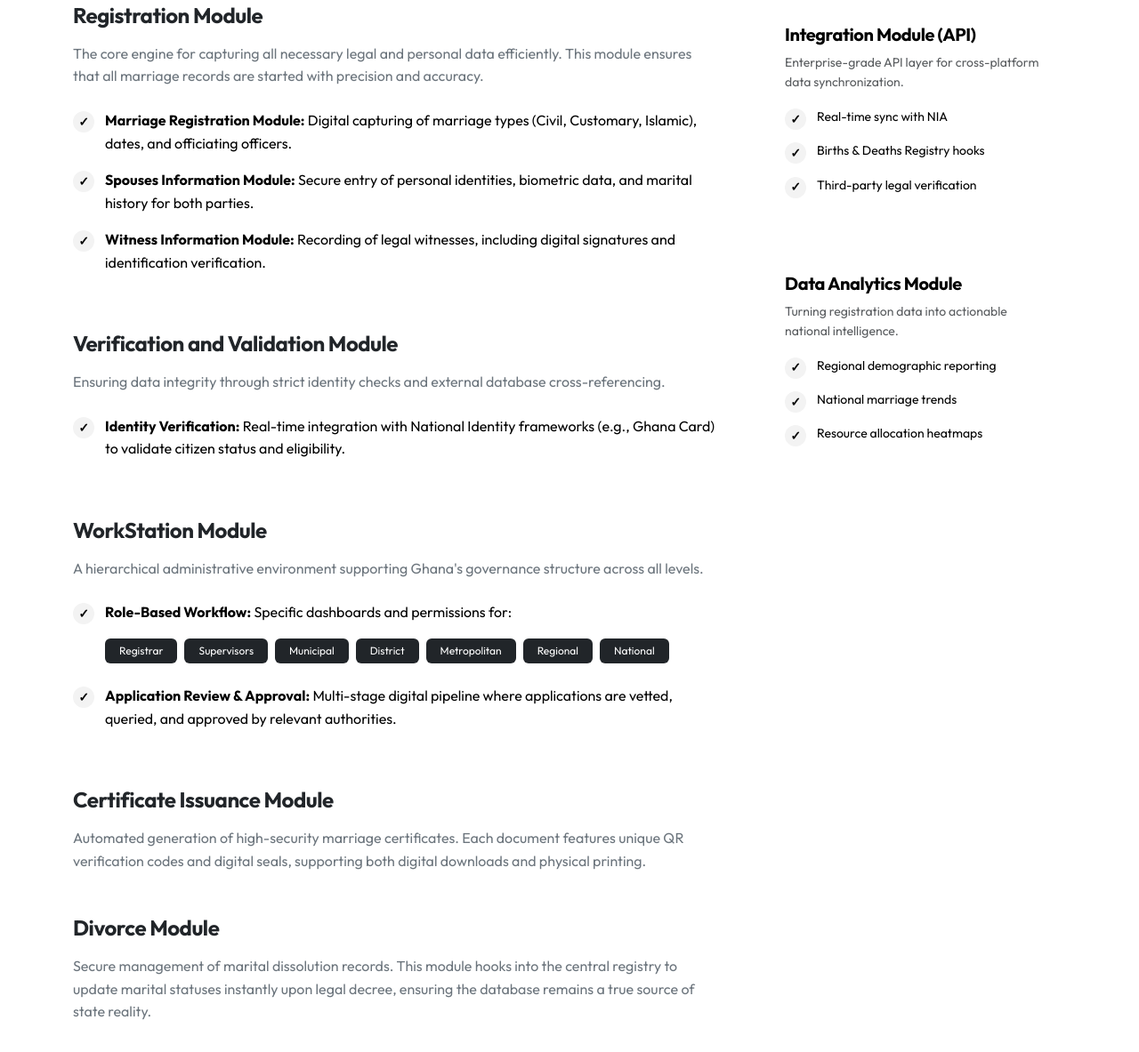
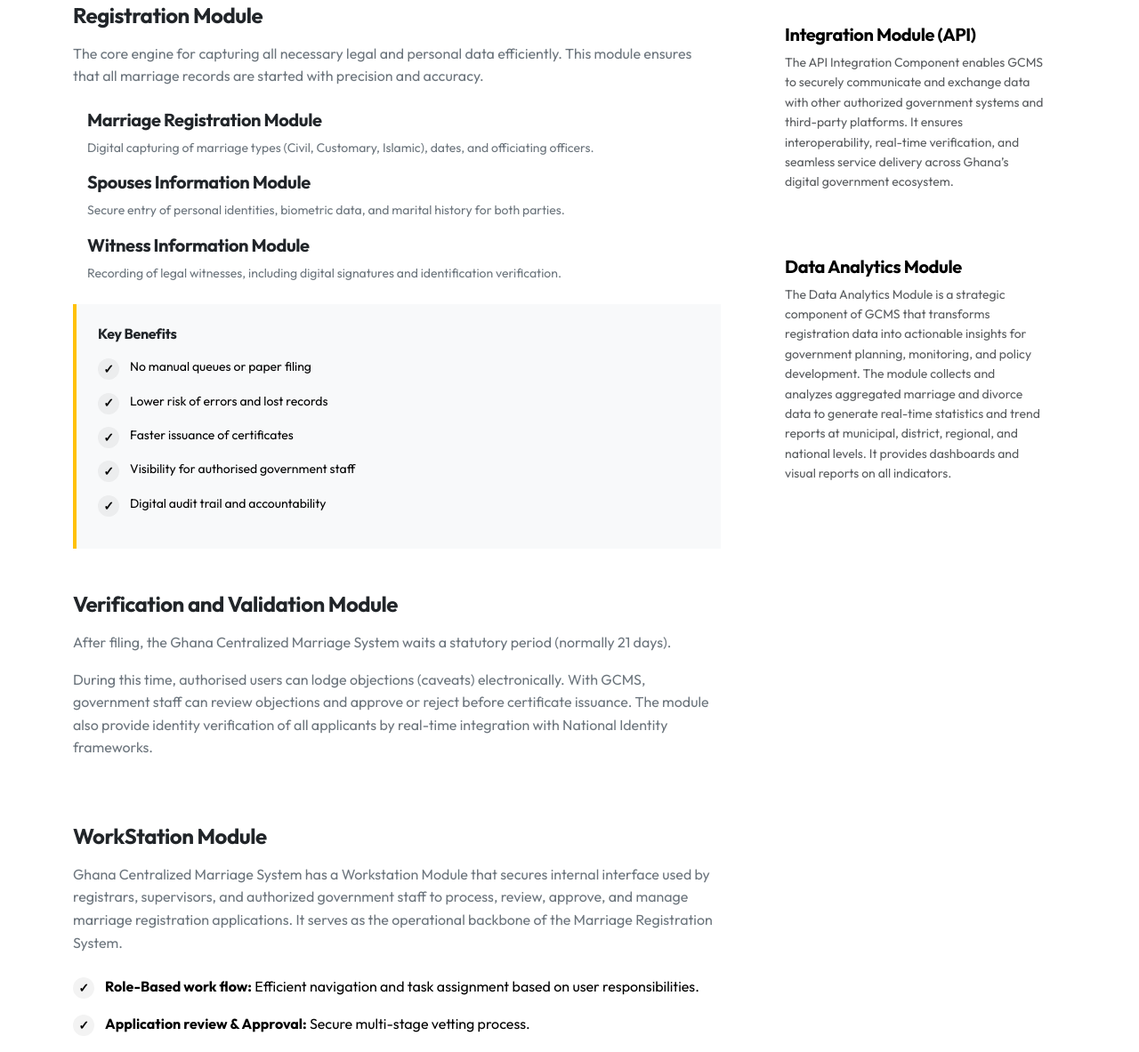
Before and after one commit to Manuel-Vardy/GCMS, a website: page modules.html in a window 1280 px wide. Shown: the part 674-1857 px from the top of the page at 89% size. Drawn offline with nearby package versions, Linux system fonts and the light colour scheme.

Commit message:
initail commit1

```diff
--- a/modules.html
+++ b/modules.html
@@ -107,19 +107,34 @@
                                 Registration Module
                             </h4>
                             <p class="mb-4 text-secondary">The core engine for capturing all necessary legal and
-                                personal data
-                                efficiently. This module ensures that all marriage records are started with
+                                personal data efficiently. This module ensures that all marriage records are started
+                                with
                                 precision and accuracy.</p>
-                            <ul class="feature-list">
-                                <li><strong>Marriage Registration Module:</strong> Digital capturing of
-                                    marriage types (Civil, Customary, Islamic), dates, and officiating officers.
-                                </li>
-                                <li><strong>Spouses Information Module:</strong> Secure entry of personal
-                                    identities, biometric data, and marital history for both parties.</li>
-                                <li><strong>Witness Information Module:</strong> Recording of legal
-                                    witnesses, including digital signatures and identification verification.
-                                </li>
-                            </ul>
+
+                            <div class="ms-3 mb-4">
+                                <h5 class="fw-bold text-dark mb-2">Marriage Registration Module</h5>
+                                <p class="text-secondary small mb-3">Digital capturing of marriage types (Civil,
+                                    Customary, Islamic), dates, and officiating officers.</p>
+
+                                <h5 class="fw-bold text-dark mb-2">Spouses Information Module</h5>
+                                <p class="text-secondary small mb-3">Secure entry of personal identities, biometric
+                                    data, and marital history for both parties.</p>
+
+                                <h5 class="fw-bold text-dark mb-2">Witness Information Module</h5>
+                                <p class="text-secondary small mb-0">Recording of legal witnesses, including digital
+                                    signatures and identification verification.</p>
+                            </div>
+
+                            <div class="bg-light p-4 border-start border-warning border-4">
+                                <h6 class="fw-bold text-dark mb-3">Key Benefits</h6>
+                                <ul class="feature-list small mb-0">
+                                    <li>No manual queues or paper filing</li>
+                                    <li>Lower risk of errors and lost records</li>
+                                    <li>Faster issuance of certificates</li>
+                                    <li>Visibility for authorised government staff</li>
+                                    <li>Digital audit trail and accountability</li>
+                                </ul>
+                            </div>
                         </div>
 
                         <!-- B. Verification and Validation Module -->
@@ -127,14 +142,12 @@
                             <h4 class="fw-bold mb-3 text-dark d-flex align-items-center gap-2">
                                 Verification and Validation Module
                             </h4>
-                            <p class="mb-4 text-secondary">Ensuring data integrity through strict identity checks and
-                                external
-                                database cross-referencing.</p>
-                            <ul class="feature-list">
-                                <li><strong>Identity Verification:</strong> Real-time integration with
-                                    National Identity frameworks (e.g., Ghana Card) to validate citizen status
-                                    and eligibility.</li>
-                            </ul>
+                            <p class="mb-3 text-secondary">After filing, the Ghana Centralized Marriage System waits a
+                                statutory period (normally 21 days).</p>
+                            <p class="mb-4 text-secondary">During this time, authorised users can lodge objections
+                                (caveats) electronically. With GCMS, government staff can review objections and approve
+                                or reject before certificate issuance. The module also provide identity verification of
+                                all applicants by real-time integration with National Identity frameworks.</p>
                         </div>
 
                         <!-- C. WorkStation Module -->
@@ -142,24 +155,16 @@
                             <h4 class="fw-bold mb-3 text-dark d-flex align-items-center gap-2">
                                 WorkStation Module
                             </h4>
-                            <p class="mb-4 text-secondary">A hierarchical administrative environment supporting Ghana's
-                                governance structure across all levels.</p>
+                            <p class="mb-4 text-secondary">Ghana Centralized Marriage System has a Workstation Module
+                                that secures internal interface used by registrars, supervisors, and authorized
+                                government staff to process, review, approve, and manage marriage registration
+                                applications. It serves as the operational backbone of the Marriage Registration System.
+                            </p>
                             <ul class="feature-list">
-                                <li><strong>Role-Based Workflow:</strong> Specific dashboards and permissions
-                                    for:
-                                    <div class="d-flex flex-wrap gap-2 mt-3">
-                                        <span class="badge bg-dark fw-normal px-3 py-2">Registrar</span>
-                                        <span class="badge bg-dark fw-normal px-3 py-2">Supervisors</span>
-                                        <span class="badge bg-dark fw-normal px-3 py-2">Municipal</span>
-                                        <span class="badge bg-dark fw-normal px-3 py-2">District</span>
-                                        <span class="badge bg-dark fw-normal px-3 py-2">Metropolitan</span>
-                                        <span class="badge bg-dark fw-normal px-3 py-2">Regional</span>
-                                        <span class="badge bg-dark fw-normal px-3 py-2">National</span>
-                                    </div>
+                                <li><strong>Role-Based work flow:</strong> Efficient navigation and task assignment
+                                    based on user responsibilities.</li>
+                                <li><strong>Application review & Approval:</strong> Secure multi-stage vetting process.
                                 </li>
-                                <li class="mt-4"><strong>Application Review & Approval:</strong> Multi-stage
-                                    digital pipeline where applications are vetted, queried, and approved by
-                                    relevant authorities.</li>
                             </ul>
                         </div>
 
@@ -168,10 +173,9 @@
                             <h4 class="fw-bold mb-3 text-dark d-flex align-items-center gap-2">
                                 Certificate Issuance Module
                             </h4>
-                            <p class="mb-0 text-secondary">Automated generation of high-security marriage certificates.
-                                Each
-                                document features unique QR verification codes and digital seals, supporting
-                                both digital downloads and physical printing.</p>
+                            <p class="mb-0 text-secondary">The Certificate Issuance and Generation feature automates the
+                                creation, validation, and delivery of legally recognized marriage certificates from
+                                GCMS.</p>
                         </div>
 
                         <!-- E. Divorce Module -->
@@ -179,10 +183,11 @@
                             <h4 class="fw-bold mb-3 text-dark d-flex align-items-center gap-2">
                                 Divorce Module
                             </h4>
-                            <p class="mb-0 text-secondary">Secure management of marital dissolution records. This module
-                                hooks
-                                into the central registry to update marital statuses instantly upon legal
-                                decree, ensuring the database remains a true source of state reality.</p>
+                            <p class="mb-0 text-secondary">The Divorce Module is a secure component in GCMS designed to
+                                manage the registration, validation, and documentation of divorce proceedings in
+                                accordance with Ghana’s legal framework. It ensures that divorce records are properly
+                                processed, recorded, and linked to existing marriage records within the national civil
+                                registration system.</p>
                         </div>
 
                     </div>
@@ -199,23 +204,19 @@
                     <div class="d-flex flex-column gap-4">
                         <div class="premium-hover-card p-4">
                             <h5 class="fw-bold">Integration Module (API)</h5>
-                            <p class="text-muted small mb-3">Enterprise-grade API layer for cross-platform data
-                                synchronization.</p>
-                            <ul class="feature-list small mb-0">
-                                <li>Real-time sync with NIA</li>
-                                <li>Births & Deaths Registry hooks</li>
-                                <li>Third-party legal verification</li>
-                            </ul>
+                            <p class="text-muted small mb-0">The API Integration Component enables GCMS to securely
+                                communicate and exchange data with other authorized government systems and third-party
+                                platforms. It ensures interoperability, real-time verification, and seamless service
+                                delivery across Ghana’s digital government ecosystem.</p>
                         </div>
                         <div class="premium-hover-card p-4">
                             <h5 class="fw-bold">Data Analytics Module</h5>
-                            <p class="text-muted small mb-3">Turning registration data into actionable national
-                                intelligence.</p>
-                            <ul class="feature-list small mb-0">
-                                <li>Regional demographic reporting</li>
-                                <li>National marriage trends</li>
-                                <li>Resource allocation heatmaps</li>
-                            </ul>
+                            <p class="text-muted small mb-0">The Data Analytics Module is a strategic component of GCMS
+                                that transforms registration data into actionable insights for government planning,
+                                monitoring, and policy development. The module collects and analyzes aggregated marriage
+                                and divorce data to generate real-time statistics and trend reports at municipal,
+                                district, regional, and national levels. It provides dashboards and visual reports on
+                                all indicators.</p>
                         </div>
                     </div>
                 </div>
```
Also changed, not shown: index.html (+3 -3 lines).
